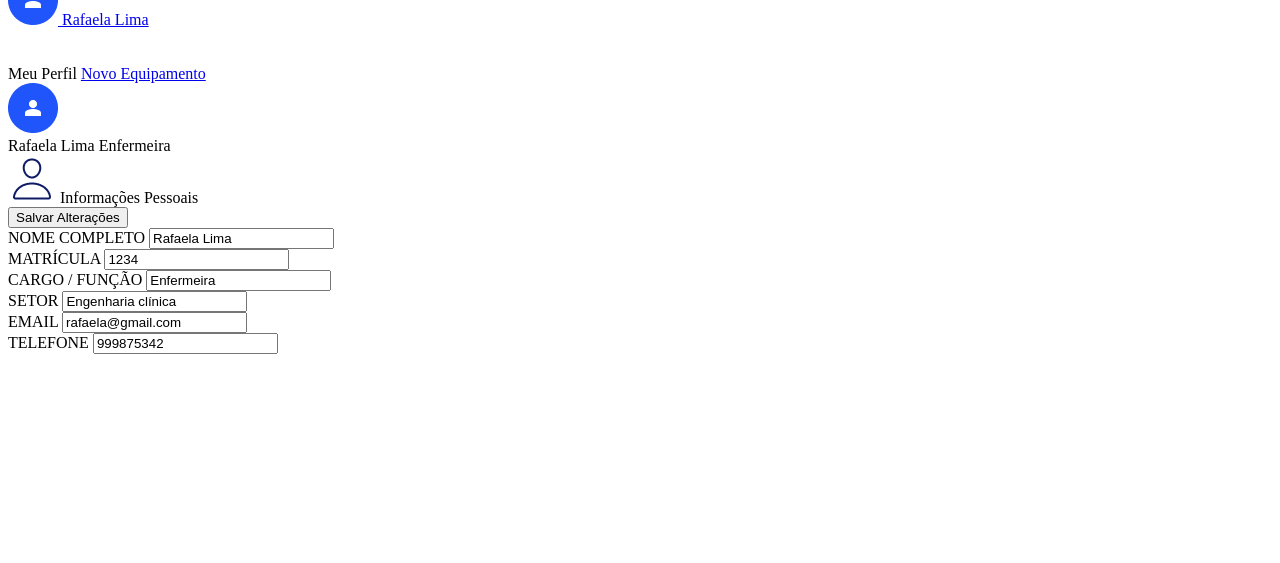
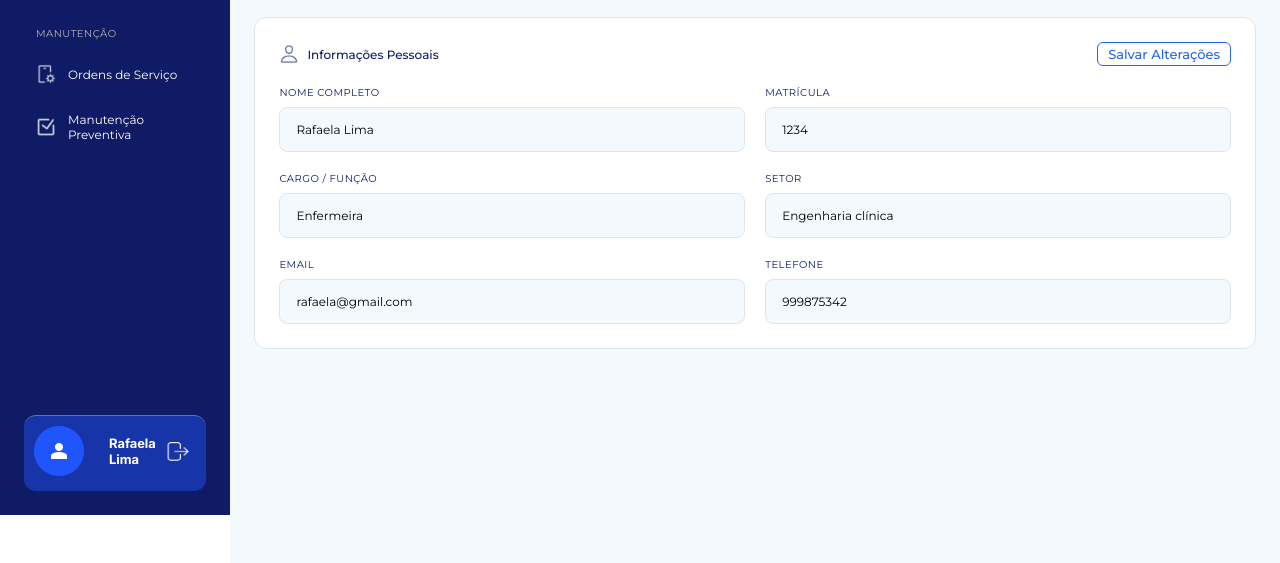
Before and after one commit to Lyndacrebs/Projeto_Hemec, a plain HTML site: page pages/perfil.html in a window 1280 px wide. Shown: the part 285-848 px from the top of the page. Before the commit the page ends 800 px from the top, so only its background shows below. Drawn offline with Linux system fonts and the light colour scheme.

Commit message:
estilixando a tela

```diff
--- a/css/perfil.css
+++ b/css/perfil.css
@@ -0,0 +1,412 @@
+/* =========================================
+   1. CONFIGURAÇÕES GERAIS E FONTES
+   ========================================= */
+
+@font-face {
+  font-family: "Inter";
+  src: url("/fonts/Inter_18pt-Bold.ttf");
+}
+
+@font-face {
+  font-family: "Montserrat-Light";
+  src: url("/fonts/Montserrat-Light.ttf");
+}
+
+@font-face {
+  font-family: "Montserrat-Regular";
+  src: url("/fonts/Montserrat-Regular.ttf");
+}
+
+@font-face {
+  font-family: "Montserrat-Medium";
+  src: url("/fonts/Montserrat-Medium.ttf");
+}
+
+
+*{
+    margin: 0px;
+    padding: 0px;
+
+}
+
+body {
+    font-family: "Montserrat-Regular", sans-serif;
+}
+
+
+/* =========================================
+   2. MENU LATERAL
+   ========================================= */
+
+.sidebar {
+    background-color: #0F1B65;
+    display: flex;
+    flex-direction: column;
+    padding: 24px 24px;
+    height: 100vh;
+    width: 18%;
+    justify-content: space-between;
+
+     /* ADICIONE ISSO AQUI: */
+    box-sizing: border-box;
+
+    /* ADICIONE ISSO: */
+    position: fixed;
+    top: 0;
+    left: 0;
+    z-index: 1000;
+}
+
+.logo {
+    width: 130px;
+    height: 54px;
+    margin-bottom: 8px;
+}
+
+.sidebar hr {
+    border: none;
+    border-top: 1px solid rgba(255, 255, 255, 0.301);
+    margin: 24px 0;
+}
+
+/* Seções do Menu */
+.menu-section {
+    display: flex;
+    flex-direction: column;
+    gap: 4px;
+    margin-bottom: 60px;
+}
+
+.menu-section > span {
+    color: #B5B5B5;
+    font-size: 10px;
+    text-transform: uppercase;
+    letter-spacing: 0.5px;
+    margin-bottom: 8px;
+    padding-left: 12px;
+}
+
+/* Links de Navegação */
+.menu-section a {
+    display: flex;
+    align-items: center;
+    gap: 12px;
+    padding: 12px;
+    border-radius: 8px;
+    text-decoration: none;
+    color: #ffffff;
+    font-size: 12px;
+    transition: all 0.3s ease;
+
+&:hover {
+    background-color: rgba(255, 255, 255, 0.1);
+    color: #ffffff;
+}
+
+img {
+    width: 20px;
+    height: 20px;
+    opacity: 0.8;
+}
+
+}
+
+
+/* Item Ativo*/
+.sidebar-footer {
+    background-color: #1734A8 !important;
+    color: #ffffff !important;
+    border-radius: 12px;
+    padding: 0px 10px 15px 10px;
+}
+
+
+
+/* Footer do Usuário */
+.sidebar-footer {
+    display: flex;
+    align-items: center;
+    justify-content: space-between;
+    padding-top: 10px;
+    border-top: 1px solid rgba(255, 255, 255, 0.301);
+    margin-top: auto;
+
+
+.nav-perfil {
+    display: flex;
+    align-items: center;
+    text-decoration: none;
+    flex: 1;
+}
+
+.avatar {
+    display: flex;
+    align-items: center;
+    gap: 25px;
+}
+
+img {
+    width: 50px;
+    height: 50px;
+
+}
+
+.nome-usuario {
+    color: #ffffff;
+    font-family: "Inter";
+    font-size: 13px;
+    font-weight: 500;
+}
+
+.bt-navegacao{
+    display: flex;
+    align-items: center;
+    justify-content: center;
+    padding: 8px;
+    background: none;
+    border: none;
+
+    img {
+    width: 25px;
+    height: 25px;
+}
+
+}
+}
+
+
+/* =========================================
+   2. CONFIGURAÇÃO CONTEÚDO PRINCIPAL
+   ========================================= */
+
+.conteudo-principal {
+    margin-left: 18%; /* Empurra tudo para o lado uma só vez */
+    padding: 24px;    /* Espaço interno geral */
+    background-color: #F3F9FC;
+    min-height: 100vh; /* Garante que o fundo vá até o fim */
+}
+
+
+/* =========================================
+   3. MENU SUPERIOR
+   ========================================= */
+
+.main-top{
+    display: flex;
+    justify-content: space-between;
+    align-items: center;
+
+
+    span{
+        font-family: "Inter";
+        font-size: 20px;
+        color: #0F1B65;
+    }
+
+    .bt-novo-equipamento{
+        text-decoration: none;
+        color: #ffffff;
+        font-family: "Montserrat-Medium";
+        font-size: 13px;
+        padding: 10px;
+        background-color: #2155FC;
+        border-radius: 6px;
+
+    &:hover{
+    background-color: #1E48E0;
+    transform: translateY(-1px);
+    box-shadow: 0 4px 8px rgba(33, 85, 252, 0.3);
+    }
+    }
+}
+
+
+
+/* =========================================
+   3. CONTEINER PERFIL
+   ========================================= */
+
+.conteiner-perfil {
+    background-color: #ffffff;
+    border-radius: 12px;
+    border: 1px solid #DDE6EF;
+    padding: 24px 32px;
+    margin-bottom: 32px;
+    position: relative;
+    overflow: visible;
+    min-height: 140px;
+    margin-top: 20px;
+}
+
+/* O fundo gradiente (Metade de cima) */
+.conteiner-perfil::before {
+    content: '';
+    position: absolute;
+    top: 0;
+    left: 0;
+    right: 0;
+    height: 108px;
+    background: linear-gradient(90deg, #0F1B65 0%, #2155FC 50%, #F0F9FF 100%);
+    border-radius: 12px 12px 0 0;
+    z-index: 0;
+}
+
+/* IMAGEM DO AVATAR - MOVIDO PARA FORA DO INFO-USUARIO */
+.conteiner-perfil > img {
+    width: 58px;
+    height: 58px;
+    object-fit: cover;
+    position: absolute;
+    top: 42%;
+    left: 32px;
+    z-index: 10;
+}
+
+.info-usuario {
+    display: flex;
+    flex-direction: column;
+    gap: 4px;
+    margin-left: 80px;
+    position: relative;
+    z-index: 1;
+    margin-top: 5.3%;
+}
+
+.info-usuario .nome-usuario {
+    font-family: "Inter", sans-serif;
+    font-size: 20px;
+    color: #ffffff;
+    text-shadow: 0 1px 2px rgba(0,0,0,0.1);
+}
+
+.info-usuario .cargo {
+    font-family: "Montserrat-Medium", sans-serif;
+    font-size: 12px;
+    color: #0F1B65;
+    font-weight: 500;
+}
+
+
+
+
+
+/* =========================================
+   4. CONTEINER INFORMAÇÕES PESSOAIS
+   ========================================= */
+
+.conteiner-info {
+    display: flex;
+    flex-direction: column;
+    background-color: #ffffff;
+    border-radius: 12px;
+    border: 1px solid #DDE6EF;
+    padding: 24px;
+    margin-top: 20px;
+}
+
+
+.topo-conteiner{
+    display: flex;
+    align-items: center;
+    justify-content: space-between;
+    margin-bottom: 20px;
+}
+
+
+.nome-conteiner {
+    display: flex;
+    align-items: center;
+    gap: 8px;
+
+img {
+    width: 20px;
+    height: 20px;
+}
+
+span {
+    font-family: "Montserrat-Medium", sans-serif;
+    font-size: 12px;
+    color: #0F1B65;
+}
+
+}
+
+
+/* Botão Salvar Alterações */
+.bt-confirmar {
+    padding: 3px 10px;
+    border: 1px solid #2563EB;
+    border-radius: 6px;
+    background-color: #ffffff;
+    color: #2563EB;
+    font-family: "Montserrat-Medium", sans-serif;
+    font-size: 13px;
+    font-weight: 500;
+    cursor: pointer;
+    transition: all 0.3s ease;
+}
+
+.bt-confirmar:hover {
+    background-color: #EFF6FF;
+    border-color: #1E40AF;
+    color: #1E40AF;
+}
+
+/* Grid do Formulário */
+.form-grid {
+    display: grid;
+    grid-template-columns: repeat(2, 1fr);
+    gap: 20px;
+}
+
+.input-config {
+    display: flex;
+    flex-direction: column;
+    gap: 8px;
+}
+
+.input-config label {
+    font-size: 10px;
+    color: #0F1B65;
+    letter-spacing: 0.5px;
+}
+
+.input-config input {
+    padding: 14px 16px;
+    background-color: #F3F9FC;
+    border: 1px solid #DDE6EF;
+    border-radius: 8px;
+    font-family: "Montserrat-Regular", sans-serif;
+    font-size: 12px;
+    color: #000;
+    outline: none;
+    transition: all 0.3s ease;
+}
+
+.input-config input:focus {
+    border-color: #2563EB;
+    box-shadow: 0 0 0 3px rgba(37, 99, 235, 0.1);
+    background-color: #ffffff;
+}
+
+.input-config input:read-only {
+    background-color: #F8FAFC;
+    cursor: not-allowed;
+}
+
+/* Responsividade */
+@media (max-width: 768px) {
+    .form-grid {
+        grid-template-columns: 1fr;
+    }
+
+    .topo-conteiner {
+        flex-direction: column;
+        align-items: flex-start;
+        gap: 16px;
+    }
+
+    .bt-confirmar {
+        width: 100%;
+    }
+}
--- a/pages/perfil.html
+++ b/pages/perfil.html
@@ -18,7 +18,7 @@
       <nav class="menu-section">
         <span>PRINCIPAL</span>
 
-        <a href="#" class="nav-dashboard">
+        <a href="/pages/dashboard.html" class="nav-dashboard">
           <img src="/images-DEV-EV/icone-1.png" alt="ICONE DASHBOARD" />
           <span>Dashboad</span>
         </a>
@@ -46,7 +46,7 @@
 
       <!-- Footer do Usuário -->
       <div class="sidebar-footer">
-        <a href="/pages/perfil.html" class="nav-perfil">
+        <a href="#" class="nav-perfil">
           <div class="avatar">
             <img src="/images-DEV-EV/icone-5.png" alt="Avatar" />
                <!-- ESPERANDO BACKEND -->
```
